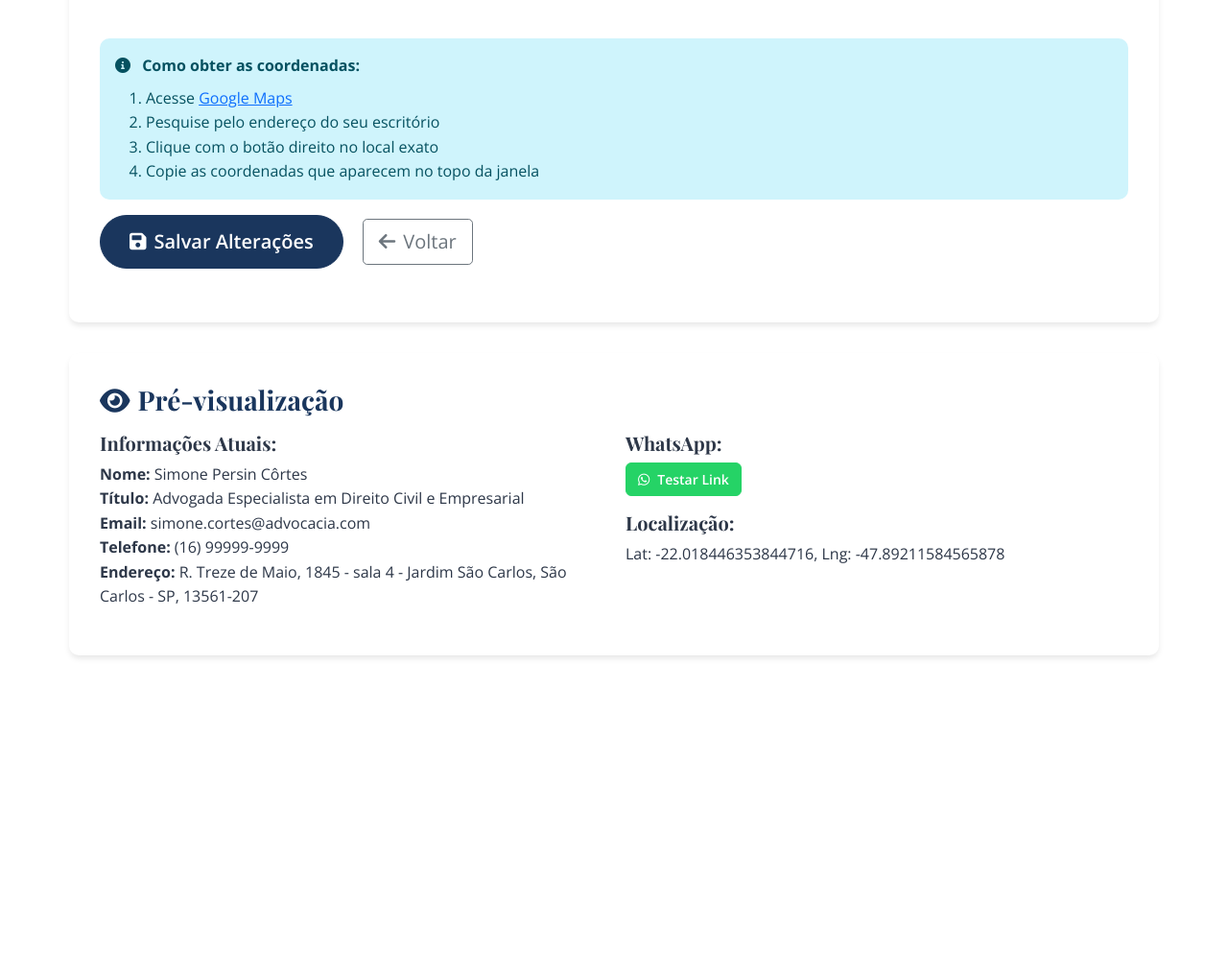
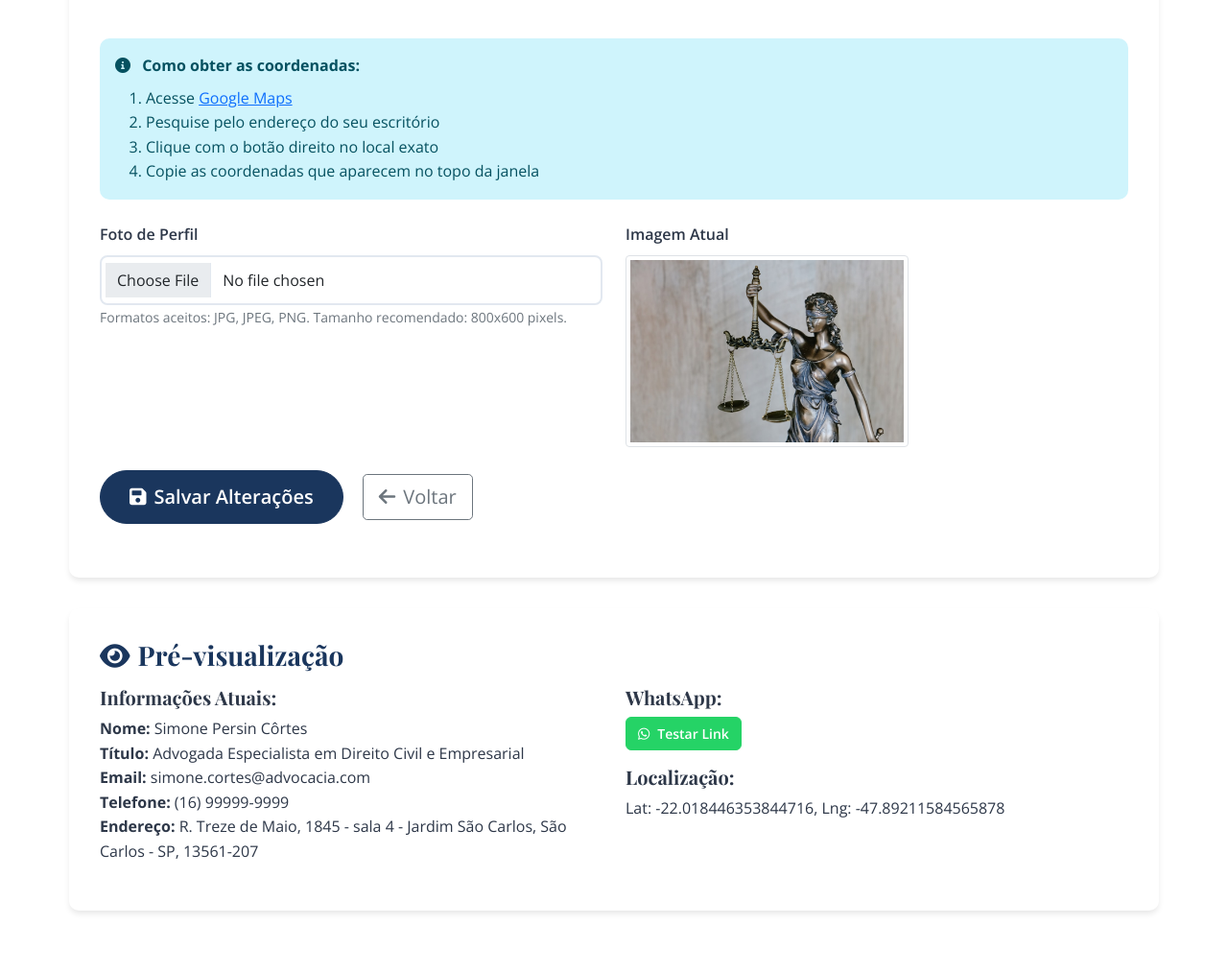
Before and after one commit to gaco/adv-simone, a Flask app: page /admin/lawyer in a window 1280 px wide. Shown: the part 956-1969 px from the top of the page at 96% size. Before the commit the page ends 1642 px from the top, so only its background shows below. Run offline with Flask 3, Linux system fonts and the light colour scheme; a user stored in the database is signed in; data comes from the database, SQL or seed files in the repository; some libraries are stand-ins or nearby versions.

Commit message:
sessão admin para alterar imagem do perfil

```diff
--- a/app.py
+++ b/app.py
@@ -1,6 +1,7 @@
 import os
 from datetime import datetime
 from werkzeug.security import generate_password_hash, check_password_hash
+from werkzeug.utils import secure_filename
 
 from dotenv import load_dotenv
 # Load environment variables from .env file BEFORE imports that need them
@@ -9,6 +10,7 @@ load_dotenv()
 from flask import Flask, flash, redirect, render_template, url_for, request, abort
 from flask_sqlalchemy import SQLAlchemy
 from flask_wtf import FlaskForm
+from flask_wtf.file import FileField, FileAllowed
 from flask_login import LoginManager, UserMixin, login_user, login_required, logout_user, current_user
 from wtforms import FloatField, IntegerField, StringField, TextAreaField, PasswordField
 from wtforms.validators import DataRequired, Email, Length
@@ -176,6 +178,9 @@ class LawyerForm(FlaskForm):
     )
     lat = FloatField("Latitude", validators=[DataRequired()])
     lng = FloatField("Longitude", validators=[DataRequired()])
+    profile_image = FileField('Foto de Perfil', validators=[
+        FileAllowed(['jpg', 'jpeg', 'png'], 'Apenas imagens nos formatos JPG ou PNG são permitidas!')
+    ])
 
 
 class ServiceForm(FlaskForm):
@@ -312,8 +317,44 @@ def admin_lawyer():
             lawyer.address = form.address.data
             lawyer.lat = form.lat.data
             lawyer.lng = form.lng.data
+
+            # Handle profile image upload
+            if form.profile_image.data:
+                # Secure the filename
+                filename = secure_filename(form.profile_image.data.filename)
+                # Generate unique filename to avoid overwriting
+                unique_filename = f"{int(datetime.now().timestamp())}_{filename}"
+                # Save to both static directories
+                form.profile_image.data.save(os.path.join('static/images', unique_filename))
+                # Create a copy for the images directory
+                form.profile_image.data.seek(0)  # Reset file pointer
+                form.profile_image.data.save(os.path.join('images', unique_filename))
+                # Update database
+                lawyer.profile_image = unique_filename
+
+                # Remove old image if it exists and is not the default
+                if lawyer.profile_image != 'lawyer-hero.jpg':
+                    try:
+                        old_image_path = os.path.join('static/images', lawyer.profile_image)
+                        if os.path.exists(old_image_path):
+                            os.remove(old_image_path)
+                        old_image_path = os.path.join('images', lawyer.profile_image)
+                        if os.path.exists(old_image_path):
+                            os.remove(old_image_path)
+                    except Exception as e:
+                        print(f"Error removing old image: {e}")
         else:
             # Create new lawyer record (should only happen on first setup)
+            # Handle profile image for new lawyer
+            filename = 'lawyer-hero.jpg'  # Default image
+            if form.profile_image.data:
+                filename = secure_filename(form.profile_image.data.filename)
+                unique_filename = f"{int(datetime.now().timestamp())}_{filename}"
+                form.profile_image.data.save(os.path.join('static/images', unique_filename))
+                form.profile_image.data.seek(0)
+                form.profile_image.data.save(os.path.join('images', unique_filename))
+                filename = unique_filename
+
             lawyer = Lawyer(
                 name=form.name.data,
                 title=form.title.data,
@@ -323,11 +364,16 @@ def admin_lawyer():
                 address=form.address.data,
                 lat=form.lat.data,
                 lng=form.lng.data,
+                profile_image=filename
             )
             db.session.add(lawyer)
 
-        db.session.commit()
-        flash("Informações atualizadas com sucesso!", "success")
+        try:
+            db.session.commit()
+            flash("Informações atualizadas com sucesso!", "success")
+        except Exception as e:
+            db.session.rollback()
+            flash(f"Erro ao salvar as alterações: {str(e)}", "error")
         return redirect(url_for("admin"))
 
     # Populate form with existing data for GET request
--- a/templates/admin_lawyer.html
+++ b/templates/admin_lawyer.html
@@ -145,7 +145,38 @@
                 </ol>
             </div>
 
-            <div class="form-group">
+            <!-- Profile Image Section -->
+            <div class="row mt-4">
+                <div class="col-md-6">
+                    <div class="form-group">
+                        {{ form.profile_image.label(class="form-label") }}
+                        {{ form.profile_image(class="form-control" + (" is-invalid" if form.profile_image.errors else "")) }}
+                        {% if form.profile_image.errors %}
+                        <div class="invalid-feedback">
+                            {% for error in form.profile_image.errors %}
+                            {{ error }}
+                            {% endfor %}
+                        </div>
+                        {% endif %}
+                        <small class="form-text text-muted">Formatos aceitos: JPG, JPEG, PNG. Tamanho recomendado: 800x600 pixels.</small>
+                    </div>
+                </div>
+                <div class="col-md-6">
+                    <label class="form-label">Imagem Atual</label>
+                    <div class="current-image">
+                        {% if lawyer and lawyer.profile_image %}
+                        <img src="{{ url_for('static', filename='images/' + lawyer.profile_image) }}"
+                             alt="Foto de Perfil"
+                             class="img-thumbnail"
+                             style="max-height: 200px;">
+                        {% else %}
+                        <p class="text-muted">Nenhuma imagem carregada</p>
+                        {% endif %}
+                    </div>
+                </div>
+            </div>
+
+            <div class="form-group mt-4">
                 <button type="submit" class="btn btn-primary btn-lg">
                     <i class="fas fa-save me-2"></i>Salvar Alterações
                 </button>
```
Also changed, not shown: README.md.
